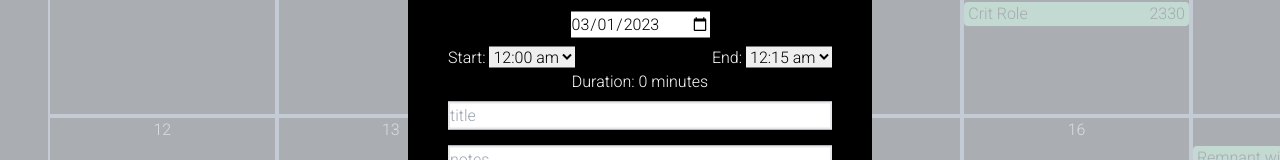
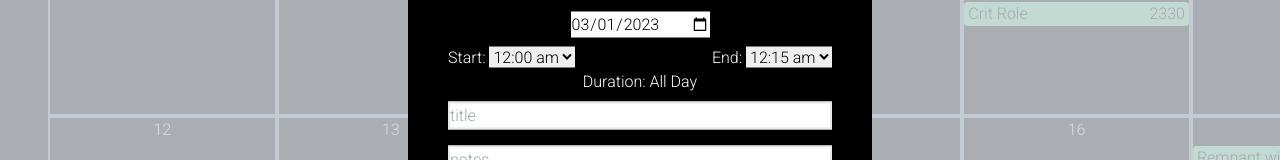
Before and after one commit to Pfirewire/react-calendar, a React (Create React App) app: page / in a window 1280 px wide. Both pictures are taken after a click on the button "+ Add Appointment". Shown: the part 248-408 px from the top of the page. Built offline with nearby package versions, Linux system fonts and the light colour scheme; data requests are answered from the project's data file.

Commit message:
Created AppointmentDuration component to display duration. More work needed to style it and make it more user friendly

```diff
--- /dev/null
+++ b/src/components/appointments/AppointmentDuration.js
@@ -0,0 +1,19 @@
+
+
+function AppointmentDuration({ form }) {
+    const renderedDuration = () => {
+        if(form.duration === 0){
+            return `Duration: All Day`;
+        } else {
+            return `Duration: ${form.duration} minutes`;
+        }
+    }
+
+    return(
+        <div className='w-full flex justify-center text-white'>
+            {renderedDuration()}
+        </div>
+    );
+}
+
+export default AppointmentDuration;
--- a/src/components/appointments/AppointmentFormTime.js
+++ b/src/components/appointments/AppointmentFormTime.js
@@ -1,5 +1,6 @@
 import AppointmentFormStartTime from "./AppointmentFormStartTime";
 import AppointmentFormEndTime from "./AppointmentFormEndTime";
+import AppointmentDuration from "./AppointmentDuration";
 
 
 function AppointmentFormTime({ form, handleChange }) {
@@ -10,9 +11,7 @@ function AppointmentFormTime({ form, handleChange }) {
                 <AppointmentFormStartTime form={form} handleChange={handleChange} />
                 <AppointmentFormEndTime form={form} handleChange={handleChange} />
             </div>
-            <div className='w-full flex justify-center text-white'>
-                Duration: {form.duration} minutes
-            </div>
+            <AppointmentDuration form={form} />
         </div>
     );
 }
```
